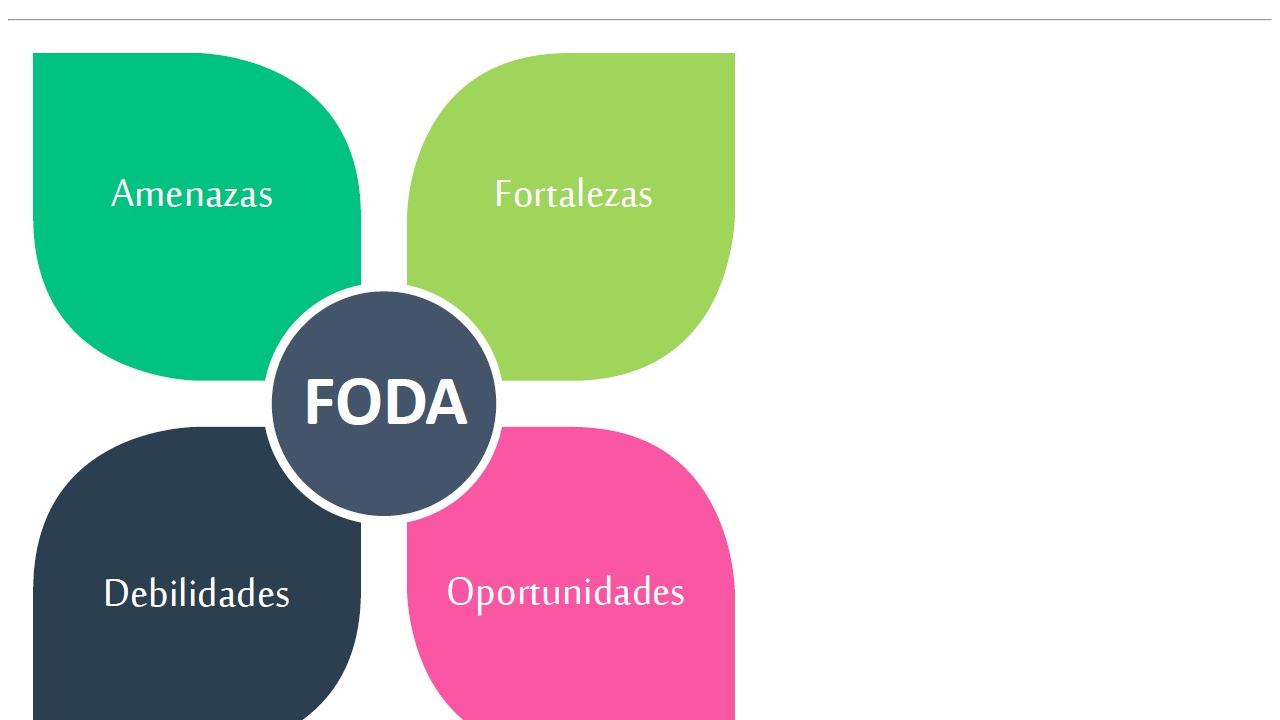
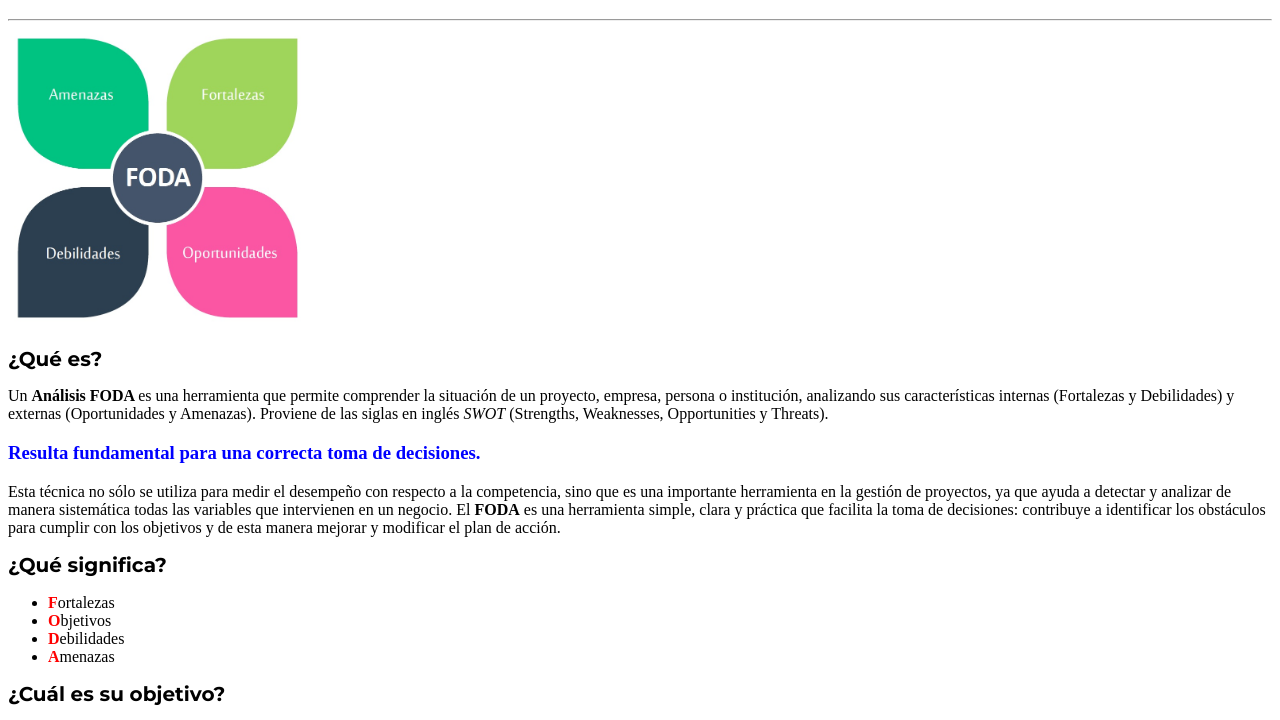
Before and after one commit to po1son3/desaf-o-01-ed, a website built with Vite: page index.html in a window 1280 px wide. Shown: the part 61-781 px from the top of the page. Built offline with nearby package versions, Linux system fonts and the light colour scheme.

Commit message:
cambio-px-img

```diff
--- a/style.css
+++ b/style.css
@@ -2,6 +2,9 @@
 
 h1 {
     background-color: brown;
+}
+img {
+    width: 300px;
 }
 
 .rojo {
```
